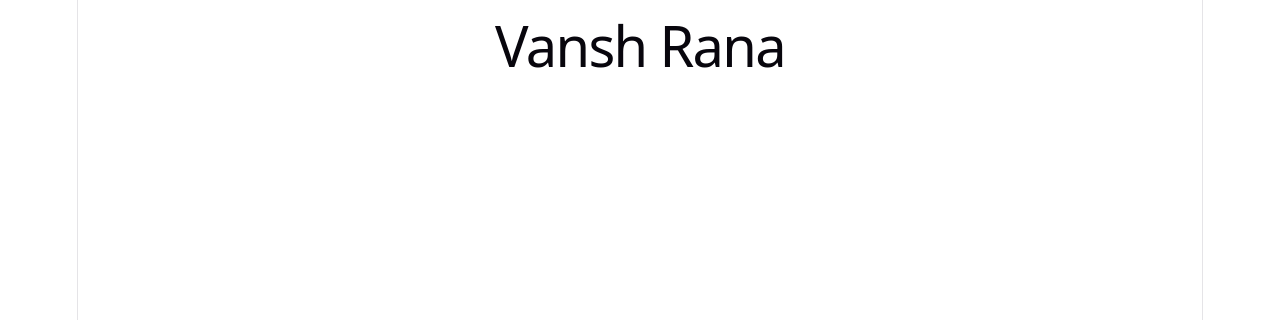
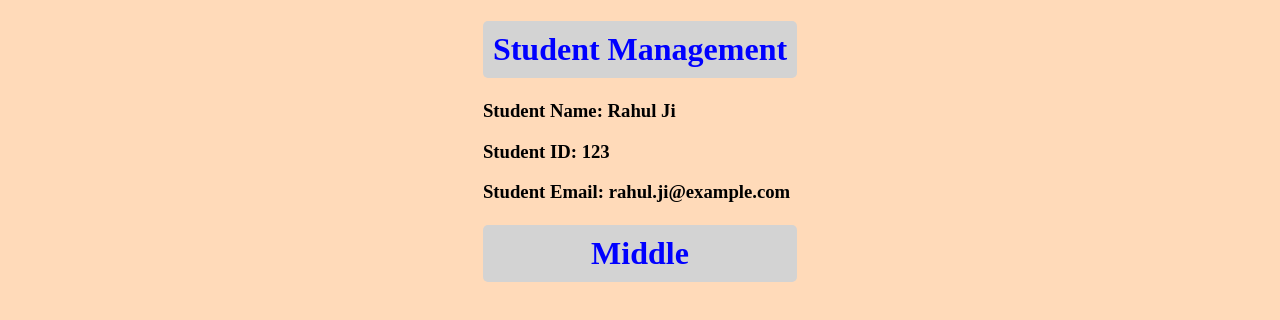
Before and after one commit to Player1205/OpenPractice, a React (Vite) app in the folder react/React01/: page / in a window 1280 px wide. Shown: the top 320 px of the page. Built offline with nearby package versions, Linux system fonts and the light colour scheme.

Commit message:
new react practice

```diff
--- a/react/React01/src/App.css
+++ b/react/React01/src/App.css
@@ -1,4 +1,12 @@
 body{
-margin: 0;
-padding: 0;
+    margin: 0;
+    padding: 0;
+    background-color: peachpuff;
 }
+h1{
+    text-align: center;
+    color: blue;
+    background-color: lightgray;
+    padding: 10px;
+    border-radius: 5px;
+}
--- a/react/React01/src/App.jsx
+++ b/react/React01/src/App.jsx
@@ -1,15 +1,14 @@
 import { useState } from 'react'
-import reactLogo from './assets/react.svg'
-import viteLogo from './assets/vite.svg'
-import heroImg from './assets/hero.png'
 import './App.css'
+import Student from './components/Student'
 
 function App() {
   const [count, setCount] = useState(0)
 
   return (
     <>
-     <h1>Vansh Rana</h1>
+     <h1>Student Management</h1>
+     <Student name = "Rahul Ji" id = "123" email = "rahul.ji@example.com">Middle</Student>
   </>
   )
 }
--- /dev/null
+++ b/react/React01/src/components/Student.jsx
@@ -0,0 +1,14 @@
+import React from 'react'
+
+const Student = (props) => {
+  return (
+    <div>
+    <h3>Student Name: {props.name}</h3>
+    <h3>Student ID: {props.id}</h3>
+    <h3>Student Email: {props.email}</h3>
+    <h1>{props.children}</h1>
+    </div>
+  )
+}
+
+export default Student
--- a/react/React01/src/index.css
+++ b/react/React01/src/index.css
@@ -1,111 +1,7 @@
-:root {
-  --text: #6b6375;
-  --text-h: #08060d;
-  --bg: #fff;
-  --border: #e5e4e7;
-  --code-bg: #f4f3ec;
-  --accent: #aa3bff;
-  --accent-bg: rgba(170, 59, 255, 0.1);
-  --accent-border: rgba(170, 59, 255, 0.5);
-  --social-bg: rgba(244, 243, 236, 0.5);
-  --shadow:
-    rgba(0, 0, 0, 0.1) 0 10px 15px -3px, rgba(0, 0, 0, 0.05) 0 4px 6px -2px;
-
-  --sans: system-ui, 'Segoe UI', Roboto, sans-serif;
-  --heading: system-ui, 'Segoe UI', Roboto, sans-serif;
-  --mono: ui-monospace, Consolas, monospace;
-
-  font: 18px/145% var(--sans);
-  letter-spacing: 0.18px;
-  color-scheme: light dark;
-  color: var(--text);
-  background: var(--bg);
-  font-synthesis: none;
-  text-rendering: optimizeLegibility;
-  -webkit-font-smoothing: antialiased;
-  -moz-osx-font-smoothing: grayscale;
-
-  @media (max-width: 1024px) {
-    font-size: 16px;
-  }
+body{
+  display: flex;
+  justify-content: center;
+  align-items: center;
+  margin: 0;
+  padding: 0;
 }
-
-@media (prefers-color-scheme: dark) {
-  :root {
-    --text: #9ca3af;
-    --text-h: #f3f4f6;
-    --bg: #16171d;
-    --border: #2e303a;
-    --code-bg: #1f2028;
-    --accent: #c084fc;
-    --accent-bg: rgba(192, 132, 252, 0.15);
-    --accent-border: rgba(192, 132, 252, 0.5);
-    --social-bg: rgba(47, 48, 58, 0.5);
-    --shadow:
-      rgba(0, 0, 0, 0.4) 0 10px 15px -3px, rgba(0, 0, 0, 0.25) 0 4px 6px -2px;
-  }
-
-  #social .button-icon {
-    filter: invert(1) brightness(2);
-  }
-}
-
-body {
-  margin: 0;
-}
-
-#root {
-  width: 1126px;
-  max-width: 100%;
-  margin: 0 auto;
-  text-align: center;
-  border-inline: 1px solid var(--border);
-  min-height: 100svh;
-  display: flex;
-  flex-direction: column;
-  box-sizing: border-box;
-}
-
-h1,
-h2 {
-  font-family: var(--heading);
-  font-weight: 500;
-  color: var(--text-h);
-}
-
-h1 {
-  font-size: 56px;
-  letter-spacing: -1.68px;
-  margin: 32px 0;
-  @media (max-width: 1024px) {
-    font-size: 36px;
-    margin: 20px 0;
-  }
-}
-h2 {
-  font-size: 24px;
-  line-height: 118%;
-  letter-spacing: -0.24px;
-  margin: 0 0 8px;
-  @media (max-width: 1024px) {
-    font-size: 20px;
-  }
-}
-p {
-  margin: 0;
-}
-
-code,
-.counter {
-  font-family: var(--mono);
-  display: inline-flex;
-  border-radius: 4px;
-  color: var(--text-h);
-}
-
-code {
-  font-size: 15px;
-  line-height: 135%;
-  padding: 4px 8px;
-  background: var(--code-bg);
-}
```
